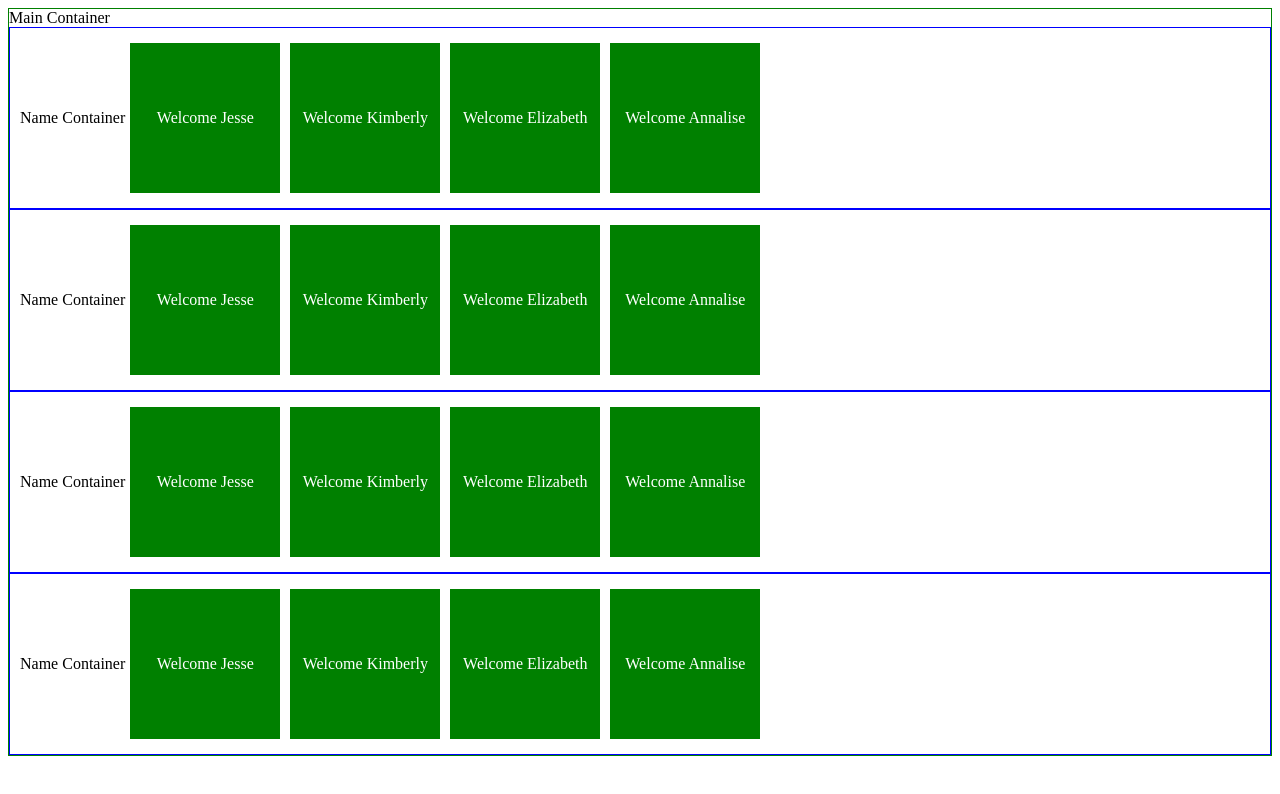
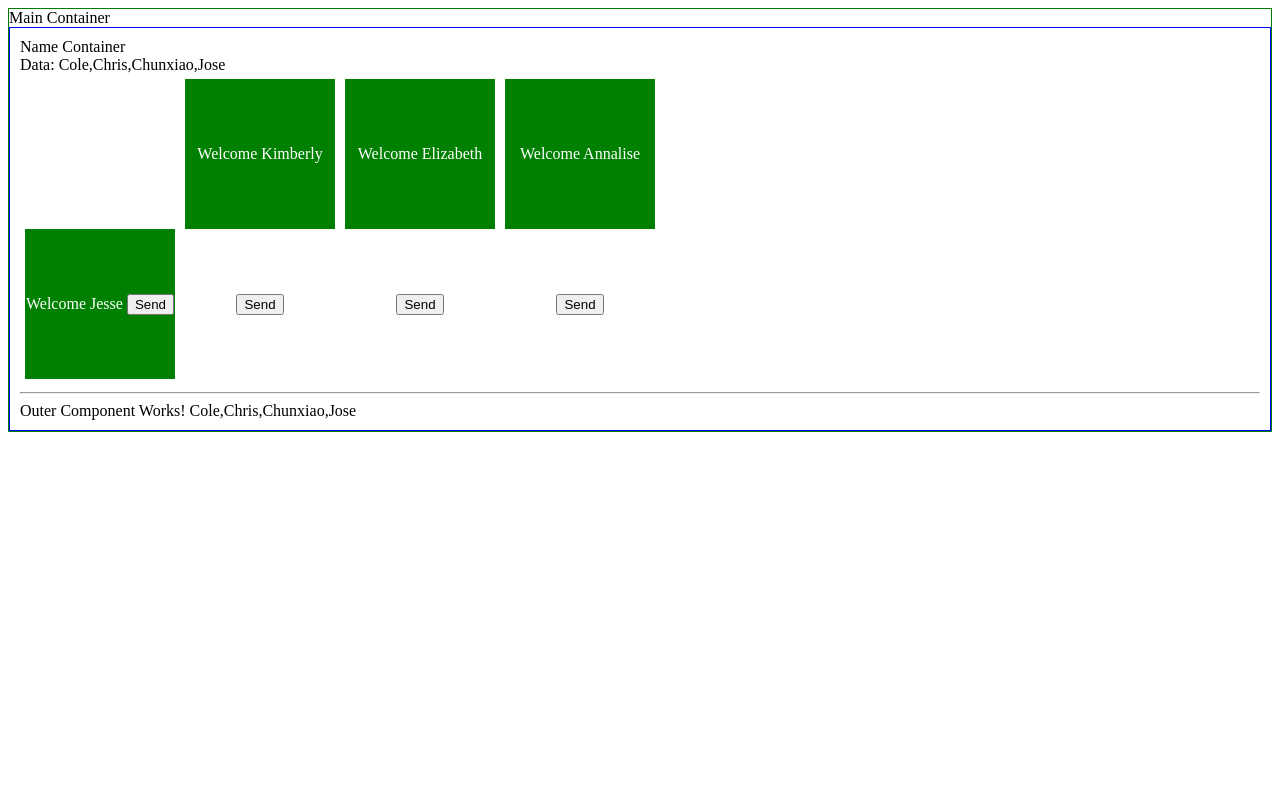
Before and after one commit to jessewoo/LearningAngular, an Angular app in the folder 3_LearningAngular4/my-first-ng-app/: page / in a window 1280 px wide. Shown: the top 794 px of the page. Built offline with nearby package versions, Linux system fonts and the light colour scheme.

Commit message:
Data down, actions up tutorial

```diff
--- a/3_LearningAngular4/my-first-ng-app/src/app/app.component.html
+++ b/3_LearningAngular4/my-first-ng-app/src/app/app.component.html
@@ -2,7 +2,5 @@
   <span>Main Container</span>
 
   <app-names></app-names>
-  <app-names></app-names>
-  <app-names></app-names>
-  <app-names></app-names>
+
 </div>
--- a/3_LearningAngular4/my-first-ng-app/src/app/app.module.ts
+++ b/3_LearningAngular4/my-first-ng-app/src/app/app.module.ts
@@ -4,12 +4,14 @@ import { NgModule } from '@angular/core';
 import { AppComponent } from './app.component';
 import { NamesComponent } from './names/names.component';
 import { NameTagComponent } from './name-tag/name-tag.component';
+import { OuterComponent } from './outer/outer.component';
 
 @NgModule({
   declarations: [
     AppComponent,
     NamesComponent,
-    NameTagComponent
+    NameTagComponent,
+    OuterComponent
   ],
   imports: [
     BrowserModule
--- a/3_LearningAngular4/my-first-ng-app/src/app/name-tag/name-tag.component.css
+++ b/3_LearningAngular4/my-first-ng-app/src/app/name-tag/name-tag.component.css
@@ -7,4 +7,5 @@
     text-align: center;
     line-height: 150px;
     margin: 5px;
+
 }
--- a/3_LearningAngular4/my-first-ng-app/src/app/name-tag/name-tag.component.html
+++ b/3_LearningAngular4/my-first-ng-app/src/app/name-tag/name-tag.component.html
@@ -1,5 +1,6 @@
 <div class="name-tag">
   <div class="message">
       Welcome {{name}}
+      <button (click)='sendToOther'>Send</button>
   </div>
 </div>
--- a/3_LearningAngular4/my-first-ng-app/src/app/name-tag/name-tag.component.ts
+++ b/3_LearningAngular4/my-first-ng-app/src/app/name-tag/name-tag.component.ts
@@ -1,4 +1,4 @@
-import { Component, OnInit, Input } from '@angular/core';
+import { Component, OnInit, Input, EventEmitter, Output } from '@angular/core';
 
 @Component({
   selector: 'app-name-tag',
@@ -7,9 +7,15 @@ import { Component, OnInit, Input } from '@angular/core';
 })
 export class NameTagComponent implements OnInit {
   @Input() name:string;
+  @Output() eventFromInner = new EventEmitter<string>();
   constructor() { }
 
   ngOnInit() {
   }
 
+  sendToOuter() {
+    console.log('clicked');
+    this.eventFromInner.emit(this.name);
+  }
+
 }
--- a/3_LearningAngular4/my-first-ng-app/src/app/names/names.component.html
+++ b/3_LearningAngular4/my-first-ng-app/src/app/names/names.component.html
@@ -1,4 +1,8 @@
 <div class='name-container'>
   <span>Name Container</span>
-  <app-name-tag *ngFor='let name of nameList' [name]="name"></app-name-tag>
+  <div>Data: {{names}}</div>
+  <app-name-tag *ngFor='let name of nameList' [name]="name" (eventFromInner)="eventFromInner($event)"></app-name-tag>
+
+  <hr>
+  <app-outer [names]="names"></app-outer>
 </div>
--- a/3_LearningAngular4/my-first-ng-app/src/app/names/names.component.ts
+++ b/3_LearningAngular4/my-first-ng-app/src/app/names/names.component.ts
@@ -6,10 +6,16 @@ import { Component, OnInit } from '@angular/core';
   styleUrls: ['./names.component.css']
 })
 export class NamesComponent implements OnInit {
-  nameList = ['Jesse','Kimberly','Elizabeth','Annalise']
+  nameList = ['Jesse','Kimberly','Elizabeth','Annalise'];
+  names = ['Cole','Chris','Chunxiao','Jose'];
+  name:string ='';
   constructor() { }
 
   ngOnInit() {
   }
 
+  eventFromInner(passed:string) {
+    this.name = passed;
+  }
+
 }
--- /dev/null
+++ b/3_LearningAngular4/my-first-ng-app/src/app/outer/outer.component.html
@@ -0,0 +1,4 @@
+<div class="Outer">
+  Outer Component Works!
+  <span>{{names}}</span>
+</div>
--- /dev/null
+++ b/3_LearningAngular4/my-first-ng-app/src/app/outer/outer.component.ts
@@ -0,0 +1,15 @@
+import { Component, OnInit, Input } from '@angular/core';
+
+@Component({
+  selector: 'app-outer',
+  templateUrl: './outer.component.html',
+  styleUrls: ['./outer.component.css']
+})
+export class OuterComponent implements OnInit {
+  @Input() names;
+  constructor() { }
+
+  ngOnInit() {
+  }
+
+}
```
Also changed, not shown: 3_LearningAngular4/my-first-ng-app/src/app/outer/outer.component.css (added), 1 other file (tests, documents, lock files or other folders).
